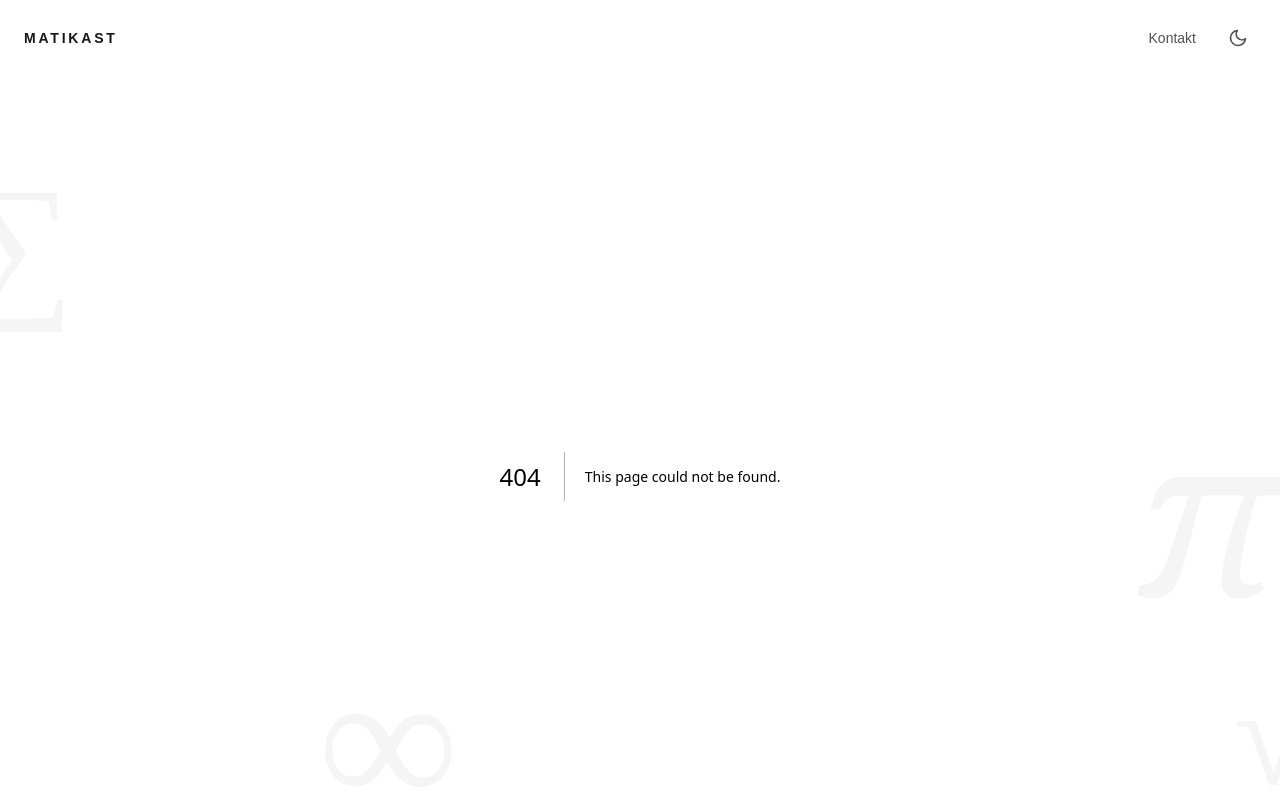
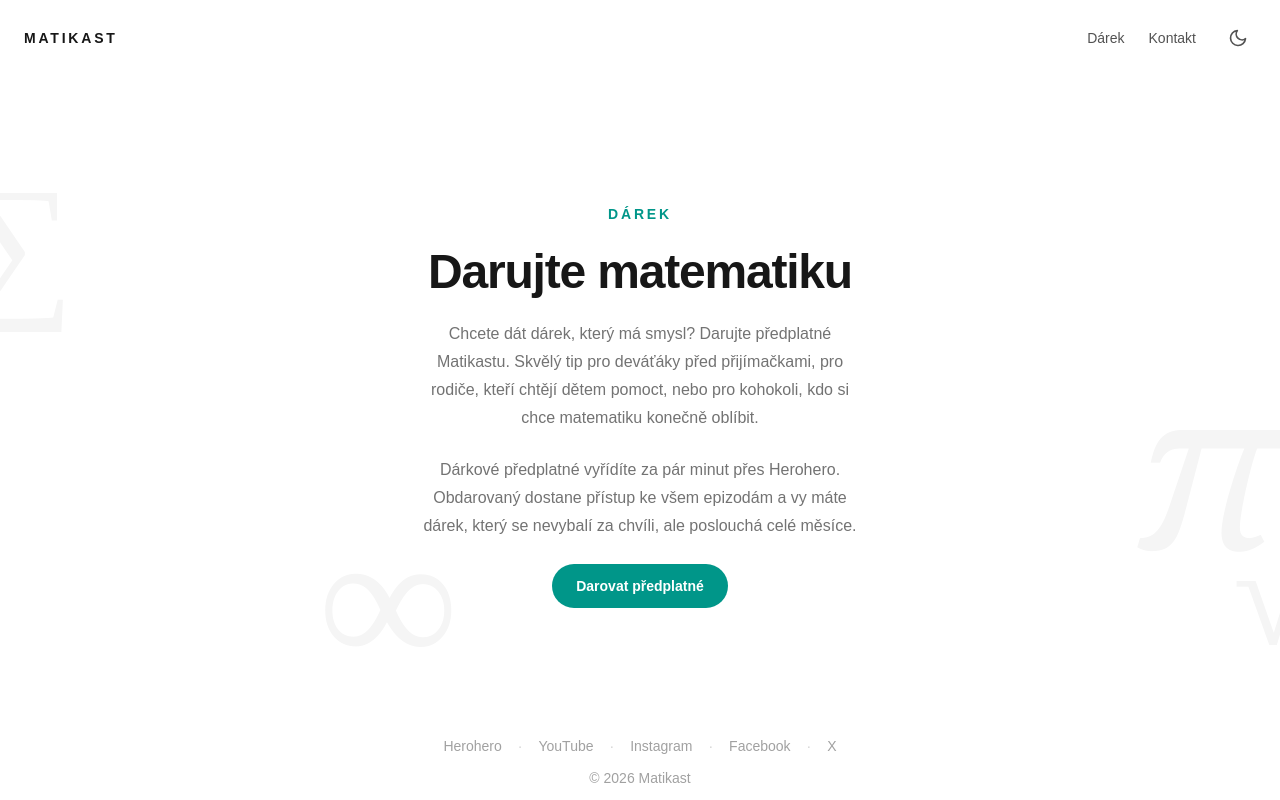
Before and after one commit to sitterlukas/matikast, a Next.js app: page /darek in a window 1280 px wide. Before the commit this address had no page. Shown: the top 800 px of the page. Built offline with nearby package versions, Linux system fonts and the light colour scheme.

Commit message:
feat(landing): add gift subscription page
Add /darek with Czech copy inviting visitors to gift a Matikast subscription
via Herohero, and link it from the header next to Kontakt.

```diff
--- /dev/null
+++ b/src/app/darek/page.tsx
@@ -0,0 +1,38 @@
+import type { Metadata } from "next";
+
+export const metadata: Metadata = {
+  title: "Dárek — Matikast",
+  description:
+    "Darujte předplatné Matikastu někomu, koho chcete přivést k matematice.",
+};
+
+export default function Darek() {
+  return (
+    <main className="relative z-10 flex max-w-xl flex-col items-center gap-6 py-32 text-center">
+      <span className="text-sm font-semibold uppercase tracking-[0.2em] text-teal-600 dark:text-teal-400">
+        Dárek
+      </span>
+      <h1 className="text-4xl font-bold tracking-tight text-neutral-900 dark:text-neutral-50 sm:text-5xl">
+        Darujte matematiku
+      </h1>
+      <p className="max-w-md text-base leading-7 text-neutral-500 dark:text-neutral-500">
+        Chcete dát dárek, který má smysl? Darujte předplatné Matikastu. Skvělý
+        tip pro deváťáky před přijímačkami, pro rodiče, kteří chtějí dětem
+        pomoct, nebo pro kohokoli, kdo si chce matematiku konečně oblíbit.
+      </p>
+      <p className="max-w-md text-base leading-7 text-neutral-500 dark:text-neutral-500">
+        Dárkové předplatné vyřídíte za pár minut přes Herohero. Obdarovaný
+        dostane přístup ke všem epizodám a vy máte dárek, který se nevybalí za
+        chvíli, ale poslouchá celé měsíce.
+      </p>
+      <a
+        href="https://herohero.co/matikast/gifts"
+        target="_blank"
+        rel="noopener noreferrer"
+        className="rounded-full bg-teal-600 px-6 py-3 text-sm font-semibold text-white transition-colors hover:bg-teal-700"
+      >
+        Darovat předplatné
+      </a>
+    </main>
+  );
+}
--- a/src/app/layout.tsx
+++ b/src/app/layout.tsx
@@ -37,6 +37,12 @@ export default function RootLayout({ children }: LayoutProps<"/">) {
               Matikast
             </Link>
             <nav className="flex items-center gap-6">
+              <Link
+                href="/darek"
+                className="text-sm font-medium text-neutral-600 transition-colors hover:text-teal-600 dark:text-neutral-400 dark:hover:text-teal-400"
+              >
+                Dárek
+              </Link>
               <Link
                 href="/kontakt"
                 className="text-sm font-medium text-neutral-600 transition-colors hover:text-teal-600 dark:text-neutral-400 dark:hover:text-teal-400"
```
